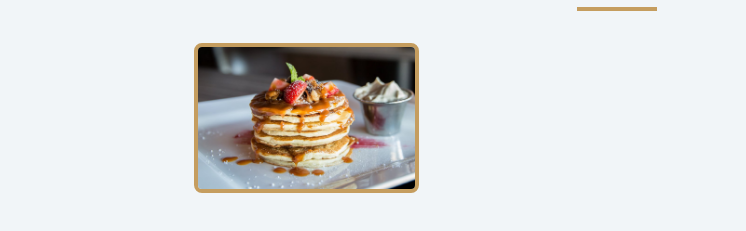
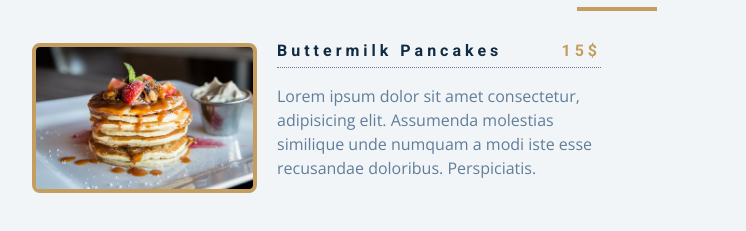
Before and after one commit to 86Paulo/Menu-project, a plain HTML site: page index.html in a window 1280 px wide. Shown: the part 125-356 px from the top of the page, without its empty margins (23-769 px from the left). Drawn offline with nearby package versions, Linux system fonts and the light colour scheme.

Commit message:
Update index.html

```diff
--- a/index.html
+++ b/index.html
@@ -23,10 +23,19 @@
       <!-- meni items -->
       <div class="section-center">
         <!-- single item -->
-        <!-- end of single item -->
         <article class="menu-item">
           <img src="menu-item.jpeg" class="photo" alt="menu-item">
+          <div class="item-info">
+            <header>
+              <h4>buttermilk pancakes</h4>
+              <h4 class="price">15$</h4>
+            </header>
+            <p class="item-text">
+              Lorem ipsum dolor sit amet consectetur, adipisicing elit. Assumenda molestias similique unde numquam a modi iste esse recusandae doloribus. Perspiciatis.
+            </p>
+          </div>
         </article>
+        <!-- end of single item -->
       </div>
     </section>
     <!-- javascript -->
```
